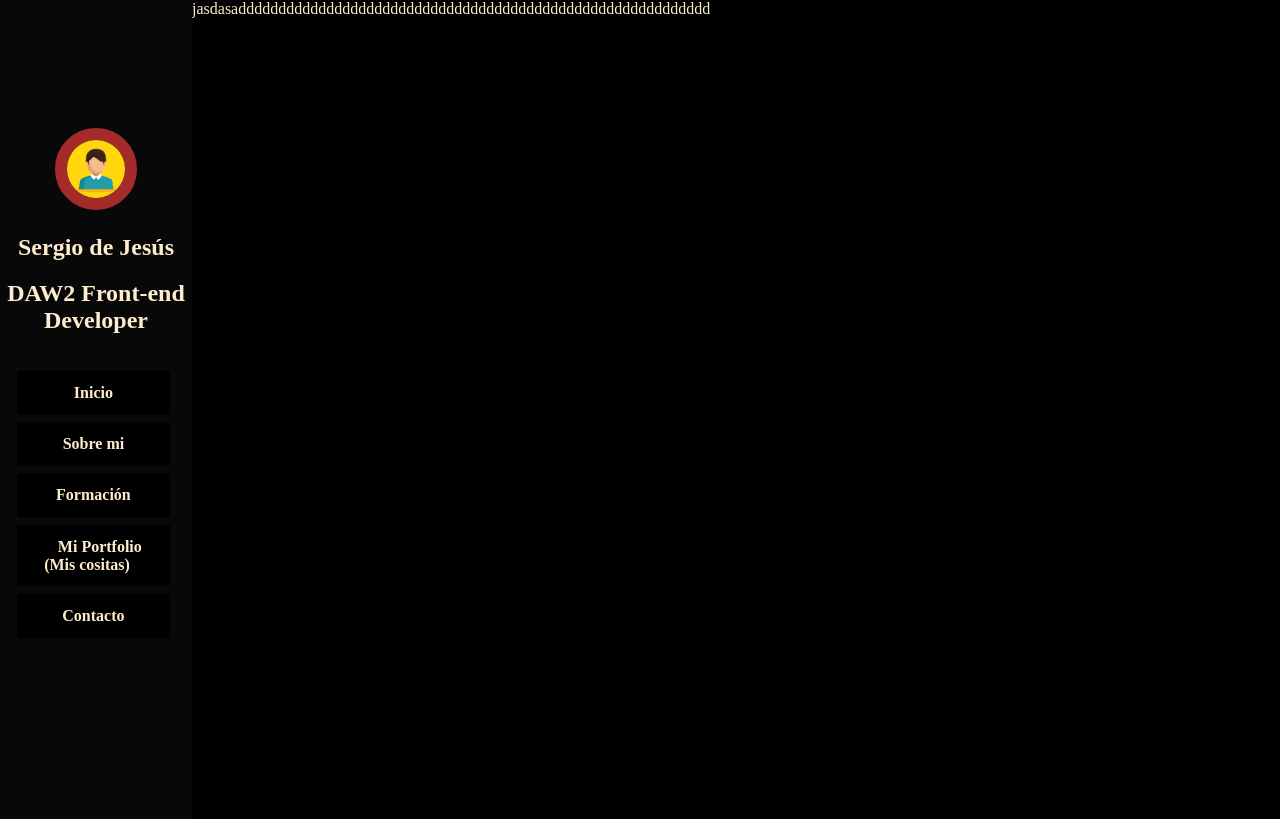
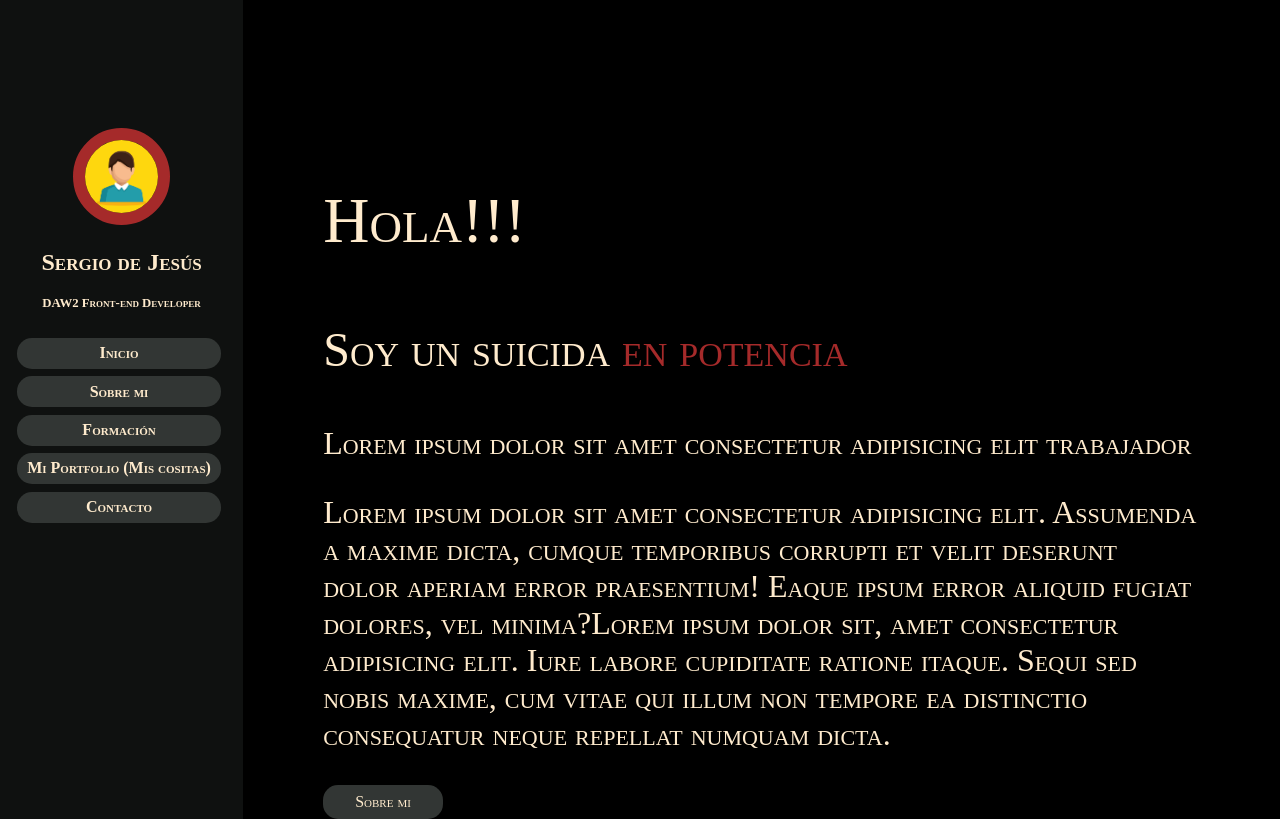
Before and after one commit to SilverBaker/Protfolio, a plain HTML site: page index.html in a window 1280 px wide. Drawn offline with Linux system fonts and the light colour scheme.

Commit message:
presentacion done

```diff
--- a/css/style.css
+++ b/css/style.css
@@ -8,6 +8,11 @@ body{
     margin: 0;
     background-color: black;
     color: var(--poscolor);
+    font-variant: small-caps;
+}
+
+h2{
+    font-size: 0.8rem;
 }
 
 .container{
@@ -15,9 +20,9 @@ body{
 }
 
 .nav{
-    background-color: rgb(8, 8, 8);
+    background-color: rgb(15, 17, 16);
     height: 100vh;
-    width: 15vw;
+    width: 19vw;
     text-align: center;
     padding-top: 10%;
     position: fixed;
@@ -36,10 +41,12 @@ body{
 .nav__item{
     margin: auto;
     color: var(--poscolor);
-    padding: 1vw;
+    padding-bottom: 0.5vw;
+    padding-top: 0.5vw;
     margin: 0.3vw;
-    background-color: black;
-    width: 10vw;
+    background-color: rgb(50, 54, 52);
+    width: 16vw;
+    border-radius: 15px;
 }
 
 
@@ -52,7 +59,7 @@ body{
 .nav__link{
     color: inherit;
     text-decoration: none;
-    padding: 1vw;
+    padding: 0.8vw;
     font-weight: bolder;
 }
 
@@ -63,5 +70,41 @@ body{
 }
 
 .main{
-    margin-left: 15%;
+    margin-left: 19%;
+    display: flex;
+    flex-direction: column;
+    width: 81%;
 }
+
+.presentacion{
+    max-height: 100vh;
+    margin-left: 10vh;
+    margin-right: 10vh;
+    margin-top: 15vh;
+}
+
+.presentacion__title{
+    font-size: 4rem;
+}
+
+.presentacion__subtitle{
+    font-size: 3rem;
+}
+
+.presentacion__subtitle--color{
+    color: brown;
+}
+
+.presentacion__text{
+    font-size: 2rem;
+}
+
+.presentacion__sobremi{
+    background-color: rgb(50, 54, 52);
+    color: var(--poscolor);
+    display: inline-block;
+    padding: 2rem;
+    padding-top:0.5rem;
+    padding-bottom:0.5rem;
+    border-radius: 15px;
+}
--- a/index.html
+++ b/index.html
@@ -25,7 +25,17 @@
             </ul>
         </nav>
         <div class="main">
-            jasdasaddddddddddddddddddddddddddddddddddddddddddddddddddddddddddd
+            <div class="presentacion">
+                <p class="presentacion__title">
+                    Hola!!!
+                </p>
+                <p class="presentacion__subtitle">
+                    Soy un suicida <span class="presentacion__subtitle--color">en potencia</span>
+                </p>
+                <p class="presentacion__text">Lorem ipsum dolor sit amet consectetur adipisicing elit trabajador</p>
+                <p class="presentacion__text">Lorem ipsum dolor sit amet consectetur adipisicing elit. Assumenda a maxime dicta, cumque temporibus corrupti et velit deserunt dolor aperiam error praesentium! Eaque ipsum error aliquid fugiat dolores, vel minima?Lorem ipsum dolor sit, amet consectetur adipisicing elit. Iure labore cupiditate ratione itaque. Sequi sed nobis maxime, cum vitae qui illum non tempore ea distinctio consequatur neque repellat numquam dicta.</p>
+                <a href=""><div class="presentacion__sobremi">Sobre mi</div></a>
+            </div>
         </div>
     </div>
     <script src="./js/script.js"></script>
```
